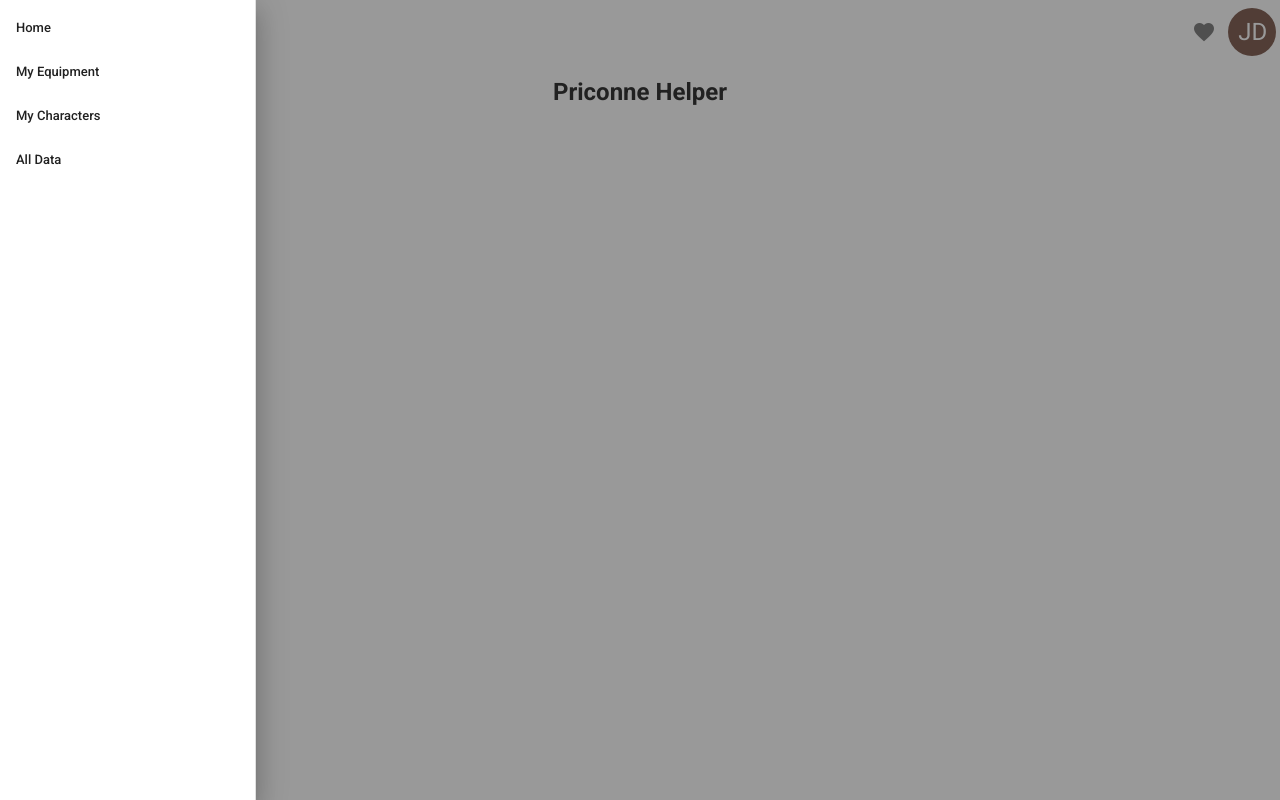
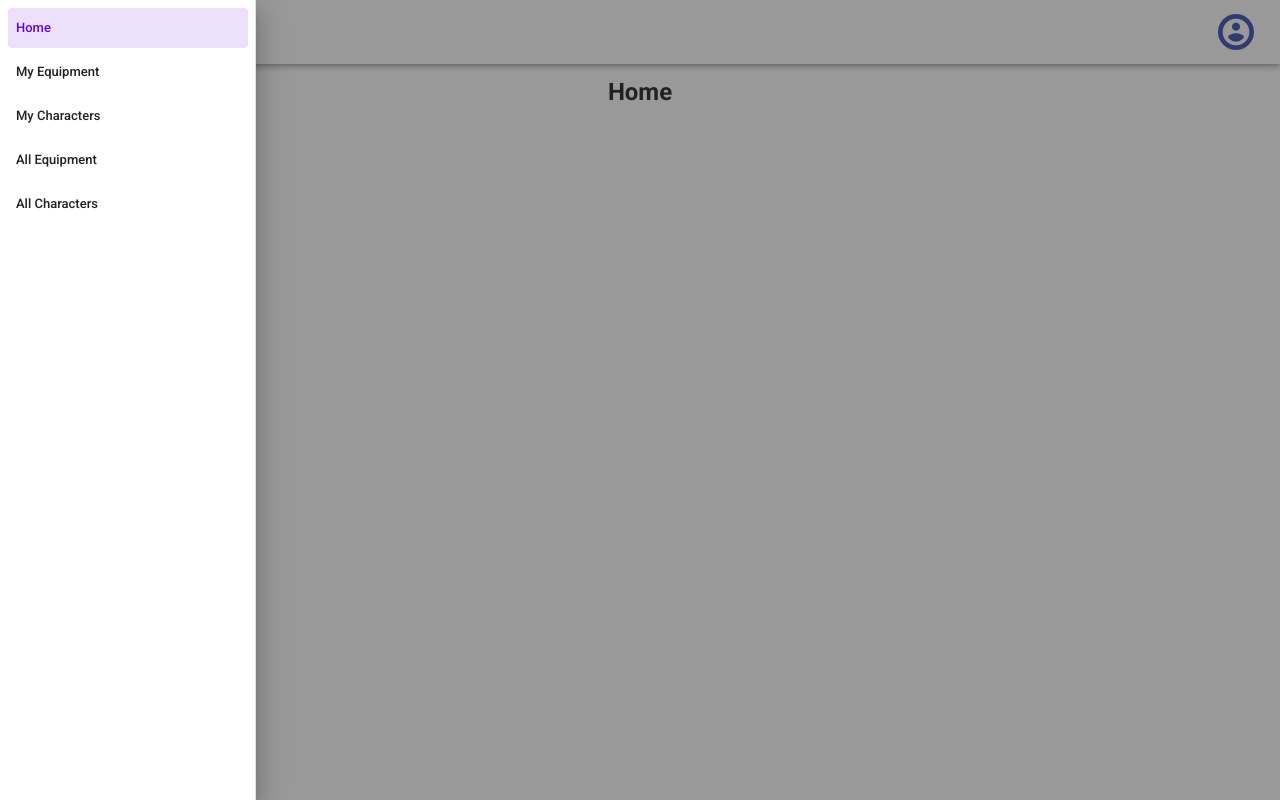
Before and after one commit to cahuizar/priconne-helper, a Vue app: page / in a window 1280 px wide. Both pictures are taken after a click on the button 28 px from the left and 32 px from the top of the page. Built offline with nearby package versions, Linux system fonts and the light colour scheme.

Commit message:
Create header

```diff
--- a/src/components/Avatar/Avatar.vue
+++ b/src/components/Avatar/Avatar.vue
@@ -11,21 +11,20 @@
           x-large
           v-on="on"
         >
-          <v-avatar
-            color="brown"
-            size="48"
-          >
-            <span class="white--text headline">{{ user.initials }}</span>
+          <v-avatar size="36" color="indigo">
+            <v-icon color="white">
+              mdi-account-circle
+            </v-icon>
           </v-avatar>
         </v-btn>
       </template>
       <v-card>
         <v-list-item-content class="justify-center">
           <div class="mx-auto text-center">
-            <v-avatar
-              color="brown"
-            >
-              <span class="white--text headline">{{ user.initials }}</span>
+            <v-avatar size=28 color="indigo">
+              <v-icon dark>
+                mdi-account-circle
+              </v-icon>
             </v-avatar>
             <h3>{{ user.fullName }}</h3>
             <p class="caption mt-1">
@@ -37,15 +36,7 @@
               rounded
               text
             >
-              Edit Account
-            </v-btn>
-            <v-divider class="my-3"></v-divider>
-            <v-btn
-              depressed
-              rounded
-              text
-            >
-              Disconnect
+              Log Out
             </v-btn>
           </div>
         </v-list-item-content>
@@ -58,7 +49,6 @@ export default {
   name: 'Avatar',
   data: () => ({
     user: {
-      initials: 'JD',
       fullName: 'John Doe',
       email: 'john.doe@doe.com',
     },
--- a/src/components/HelloWorld.vue
+++ b/src/components/HelloWorld.vue
@@ -6,7 +6,7 @@
         cols="12"
       >
         <h2 class="headline font-weight-bold mb-3">
-          Priconne Helper
+          Home
         </h2>
       </v-col>
     </v-row>
--- a/src/components/Layout/Nav.vue
+++ b/src/components/Layout/Nav.vue
@@ -3,8 +3,6 @@
     <v-app-bar
       absolute
       color="white"
-      elevate-on-scroll
-      scroll-target="#scrolling-techniques-7"
       app
       >
       <v-app-bar-nav-icon @click.stop="drawer = !drawer"></v-app-bar-nav-icon>
@@ -20,32 +18,65 @@
       </div>
       <v-toolbar-title>Priconne Helper</v-toolbar-title>
       <v-spacer></v-spacer>
-      <v-btn icon>
-        <v-icon>mdi-heart</v-icon>
-      </v-btn>
-      <v-btn icon>
+      <v-btn icon class="mr-1">
         <p-avatar/>
       </v-btn>
     </v-app-bar>
-    <p-navigation-drawer :drawer='drawer' :group='group'/>
+    <v-navigation-drawer
+      v-model="drawer"
+      absolute
+      left
+      temporary
+      app
+    >
+      <v-list
+        nav
+        dense
+      >
+        <v-list-item-group
+          v-model="group"
+          active-class="deep-purple--text text--accent-4"
+        >
+          <v-list-item v-for='link in links' :key='link.text' :to="link.to">
+            <v-list-item-title>{{link.text}}</v-list-item-title>
+          </v-list-item>
+        </v-list-item-group>
+      </v-list>
+    </v-navigation-drawer>
   </div>
 </template>
 
 <script>
 import Avatar from '@/components/Avatar/Avatar.vue';
-import NavigationDrawer from '@/components/Layout/NavigationDrawer.vue';
 import logo from '@/assets/logo.jpg';
 
 export default {
   name: 'Nav',
   components: {
     PAvatar: Avatar,
-    PNavigationDrawer: NavigationDrawer,
   },
   data: () => ({
     logo,
     drawer: false,
     group: null,
+    links: [
+      {
+        to: '/',
+        text: 'Home',
+      }, {
+        to: '/equipment',
+        text: 'My Equipment',
+      }, {
+        to: '/characters',
+        text: 'My Characters',
+      }, {
+        to: '/data/equipment',
+        text: 'All Equipment',
+      }, {
+        to: '/data/characters',
+        text: 'All Characters',
+      },
+    ],
   }),
   watch: {
     group() {
--- a/src/components/Layout/NavigationDrawer.vue
+++ /dev/null
@@ -1,52 +0,0 @@
-<template>
-  <v-navigation-drawer
-    v-model="drawer"
-    absolute
-    bottom
-    temporary
-    app
-  >
-    <v-list
-      nav
-      dense
-    >
-      <v-list-item-group
-        v-model="group"
-        active-class="deep-purple--text text--accent-4"
-      >
-        <v-list-item>
-          <v-list-item-title>Home</v-list-item-title>
-        </v-list-item>
-        <v-list-item>
-          <v-list-item-title>My Equipment</v-list-item-title>
-        </v-list-item>
-        <v-list-item>
-          <v-list-item-title>My Characters</v-list-item-title>
-        </v-list-item>
-        <v-list-item>
-          <v-list-item-title>All Data</v-list-item-title>
-        </v-list-item>
-      </v-list-item-group>
-    </v-list>
-  </v-navigation-drawer>
-</template>
-
-<script>
-export default {
-  name: 'NavigationDrawer',
-  props: {
-    drawer: {
-      type: Boolean,
-      required: true,
-    },
-    group: {
-      type: Object,
-      required: true,
-    },
-  },
-};
-</script>
-
-<style scoped>
-
-</style>
--- a/src/helpers/characters/regular/nozomi.js
+++ b/src/helpers/characters/regular/nozomi.js
@@ -101,7 +101,7 @@ const nozomi = {
       name: 'Rank 9',
       category: 'gold',
       item: [
-        chaosBlade, iceClaymore, violetArmor, mythrilPlate, moonBracelet, bangleOfSubstitution
+        chaosBlade, iceClaymore, violetArmor, mythrilPlate, moonBracelet, bangleOfSubstitution,
       ],
     },
   ],
--- a/src/views/Home.vue
+++ b/src/views/Home.vue
@@ -1,21 +1,16 @@
 <template>
-  <div className="home">
-    <img alt="Vue logo" src="../assets/logo.png" @click="findItems">
-    <HelloWorld msg="Welcome to Your Vue.js App"/>
+  <div class="home">
+    Home
   </div>
 </template>
 
 <script>
 // @ is an alias to /src
-import HelloWorld from '@/components/HelloWorld.vue';
 import { cosmosCloth } from '@/helpers/equipment/silver/cosmosCloth';
 import itemsRequiredBuilder from '@/helpers/itemsRequiredBuilder';
 
 export default {
   name: 'Home',
-  components: {
-    HelloWorld,
-  },
   data() {
     return {
       items: [cosmosCloth],
```
Also changed, not shown: 1 other file (tests, documents, lock files or other folders).
